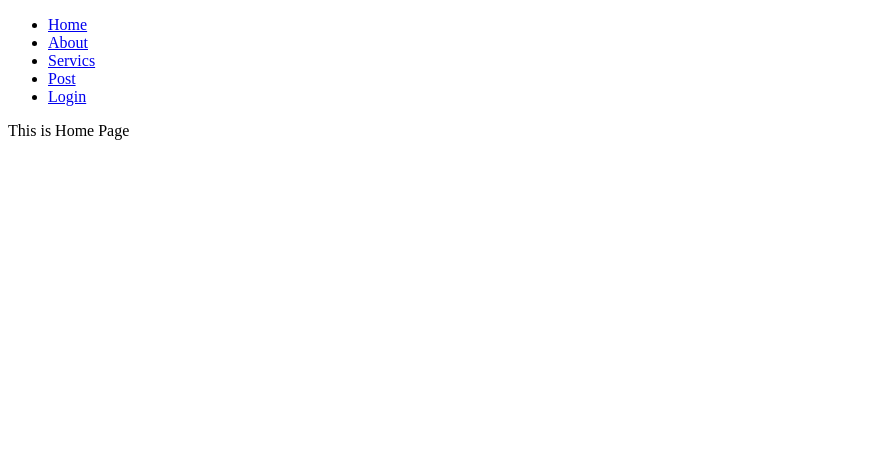
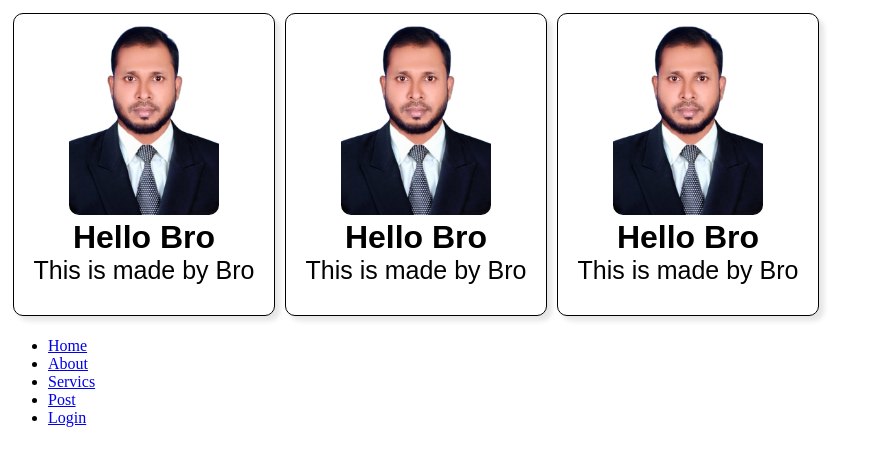
Before and after one commit to A-Khalek/React-tutorials, a React (Create React App) app: page / in a window 1280 px wide. Shown: the top 466 px of the page, without its empty margins (0-879 px from the left). Built offline with nearby package versions, Linux system fonts and the light colour scheme.

Commit message:
add card

```diff
--- a/src/App.js
+++ b/src/App.js
@@ -1,5 +1,5 @@
 import { BrowserRouter as Router, Routes,Route, Navigate } from 'react-router-dom';
-
+import './index.css';
 import Home from './components/Home';
 import About from './components/About';
 import Error from './components/Error'
@@ -7,20 +7,27 @@ import Services from './components/Services'
 import Navabr from './components/Navbar'
 import Post from './components/Post'
 import Login from './components/Login'
+import Card from './components/Card'
+
 
 function App() {
   const isLogedIn = true;
   return (
     <>
+
+    <Card/>
+    <Card/>
+    <Card/>
+
     <Router>
     <Navabr/>
       <Routes>
-          <Route path="/" element={<Home />} />
+          {/* <Route path="/" element={<Home />} />
           <Route path="/about" element={<About />} />
-          <Route path="/servics" element={<Services number="5" />} />
-          <Route path="/post/:category/:subcategory" element={<Post/>} />   {/* this is send route parameters */}
-          <Route path="/login" element={ isLogedIn ? <Login/> : <Home />} />
-          <Route path="*" element={<Error />} />
+          <Route path="/servics" element={<Services number="5" />} /> */}
+          {/* <Route path="/post/:category/:subcategory" element={<Post/>} />   this is send route parameters */}
+          {/* <Route path="/login" element={ isLogedIn ? <Login/> : <Home />} /> */}
+          {/* <Route path="*" element={<Error />} /> */}
         </Routes>
     </Router>
     </>
--- /dev/null
+++ b/src/components/Card.jsx
@@ -0,0 +1,15 @@
+import ProfileImage from '../asset/profile_img.png'
+
+
+function Card(){
+    return(
+        <>
+            <div className="card">
+                <img className='card-image'  src={ProfileImage} alt="profile picture" />
+                <h1 className='card-title'>Hello Bro</h1>
+                <p className='card-text'>This is made by Bro</p>
+            </div>
+        </>
+    );
+}
+export default Card;
--- /dev/null
+++ b/src/index.css
@@ -0,0 +1,31 @@
+.card{
+    border: 1px solid black;
+    border-radius: 10px;
+    box-shadow: 5px 5px 5px hsla(0, 0%, 0%, 0.1);
+    padding: 5px;
+    margin: 5px;
+    text-align: center;
+    max-width: 250px;
+    display: inline-block;
+}
+
+.card .card-image{
+    max-width: 60%;
+    height: auto;
+    border-radius: 10px;
+
+}
+
+.card .card-title{
+    font-family: Arial, Helvetica, sans-serif;
+    margin: 0px 0px 0px 0px;
+    color: black;
+}
+
+.card .card-text{
+    font-family: Arial, Helvetica, sans-serif;
+    font-size: 25px;
+    color: black;
+    margin-top: 0px;
+    padding-top: 0px;
+}
```
Also changed, not shown: src/asset/profile_img.png (added).
